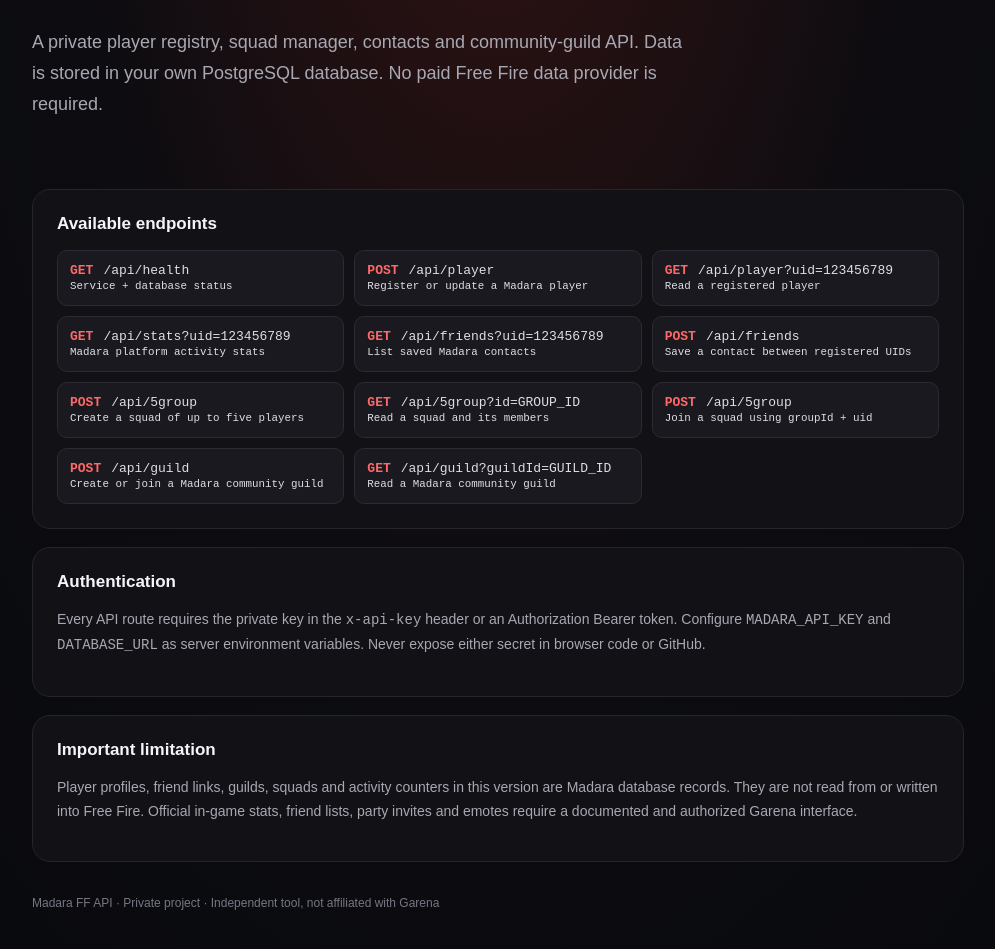
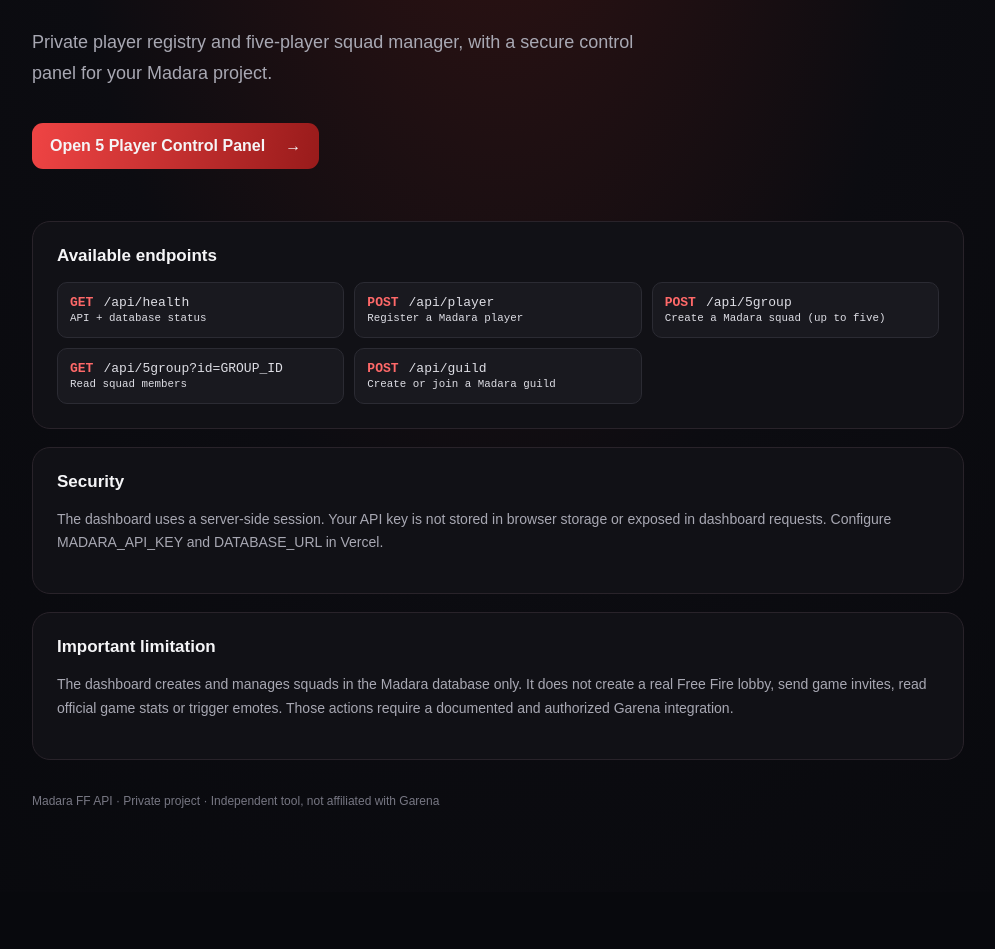
Before and after one commit to mhmxhma4-ship-it/Madara-FF-API, a Next.js app: page / in a window 1280 px wide. Shown: the part 241-1190 px from the top of the page, without its empty margins (142-1137 px from the left). After the commit the page ends 1133 px from the top, so only its background shows below. Built offline with nearby package versions, Linux system fonts and the light colour scheme.

Commit message:
Link the 5-player dashboard from home

```diff
--- a/app/page.tsx
+++ b/app/page.tsx
@@ -1,37 +1,23 @@
+import Link from "next/link";
 const routes = [
-  ["GET", "/api/health", "Service + database status"],
-  ["POST", "/api/player", "Register or update a Madara player"],
-  ["GET", "/api/player?uid=123456789", "Read a registered player"],
-  ["GET", "/api/stats?uid=123456789", "Madara platform activity stats"],
-  ["GET", "/api/friends?uid=123456789", "List saved Madara contacts"],
-  ["POST", "/api/friends", "Save a contact between registered UIDs"],
-  ["POST", "/api/5group", "Create a squad of up to five players"],
-  ["GET", "/api/5group?id=GROUP_ID", "Read a squad and its members"],
-  ["POST", "/api/5group", "Join a squad using groupId + uid"],
-  ["POST", "/api/guild", "Create or join a Madara community guild"],
-  ["GET", "/api/guild?guildId=GUILD_ID", "Read a Madara community guild"]
+  ["GET", "/api/health", "API + database status"],
+  ["POST", "/api/player", "Register a Madara player"],
+  ["POST", "/api/5group", "Create a Madara squad (up to five)"],
+  ["GET", "/api/5group?id=GROUP_ID", "Read squad members"],
+  ["POST", "/api/guild", "Create or join a Madara guild"]
 ];
-
 export default function Home() {
   return <main className="shell">
     <div className="eyebrow">Private API · EU Region</div>
     <section className="hero">
       <span className="status">MADARA OWNED BACKEND</span>
       <h1>MADARA <span>FF</span> API</h1>
-      <p className="lead">A private player registry, squad manager, contacts and community-guild API. Data is stored in your own PostgreSQL database. No paid Free Fire data provider is required.</p>
+      <p className="lead">Private player registry and five-player squad manager, with a secure control panel for your Madara project.</p>
+      <Link className="dashboard-link" href="/dashboard">Open 5 Player Control Panel <span>→</span></Link>
     </section>
-    <section className="panel">
-      <h2>Available endpoints</h2>
-      <div className="routes">{routes.map(([method, path, description], i) => <div className="route" key={i}><div><span className="method">{method}</span>{path}</div><small>{description}</small></div>)}</div>
-    </section>
-    <section className="panel">
-      <h2>Authentication</h2>
-      <p className="note">Every API route requires the private key in the <code>x-api-key</code> header or an Authorization Bearer token. Configure <code>MADARA_API_KEY</code> and <code>DATABASE_URL</code> as server environment variables. Never expose either secret in browser code or GitHub.</p>
-    </section>
-    <section className="panel">
-      <h2>Important limitation</h2>
-      <p className="note">Player profiles, friend links, guilds, squads and activity counters in this version are Madara database records. They are not read from or written into Free Fire. Official in-game stats, friend lists, party invites and emotes require a documented and authorized Garena interface.</p>
-    </section>
+    <section className="panel"><h2>Available endpoints</h2><div className="routes">{routes.map(([method,path,description])=><div className="route" key={path}><div><span className="method">{method}</span>{path}</div><small>{description}</small></div>)}</div></section>
+    <section className="panel"><h2>Security</h2><p className="note">The dashboard uses a server-side session. Your API key is not stored in browser storage or exposed in dashboard requests. Configure MADARA_API_KEY and DATABASE_URL in Vercel.</p></section>
+    <section className="panel"><h2>Important limitation</h2><p className="note">The dashboard creates and manages squads in the Madara database only. It does not create a real Free Fire lobby, send game invites, read official game stats or trigger emotes. Those actions require a documented and authorized Garena integration.</p></section>
     <p className="foot">Madara FF API · Private project · Independent tool, not affiliated with Garena</p>
   </main>;
 }
```
